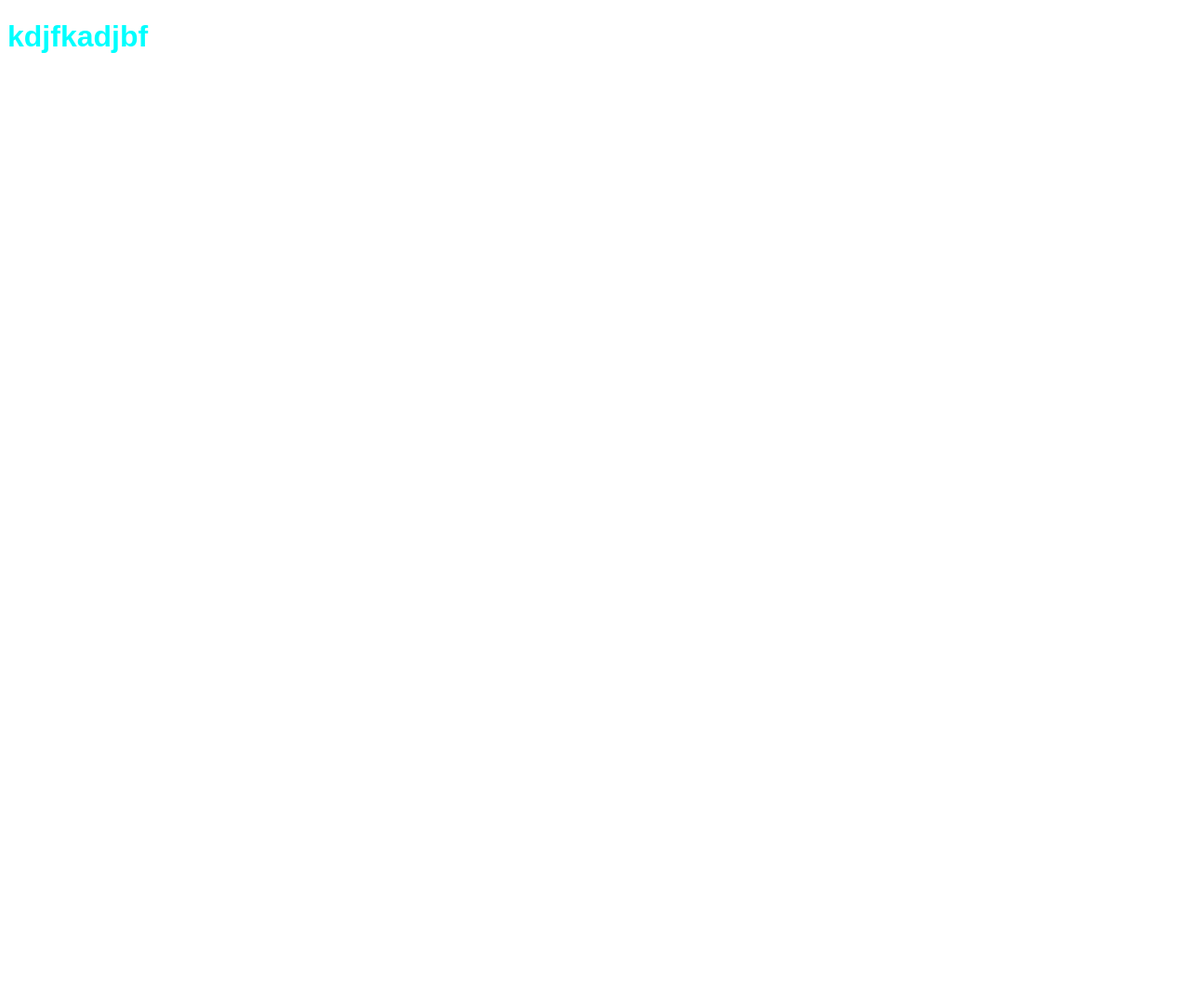
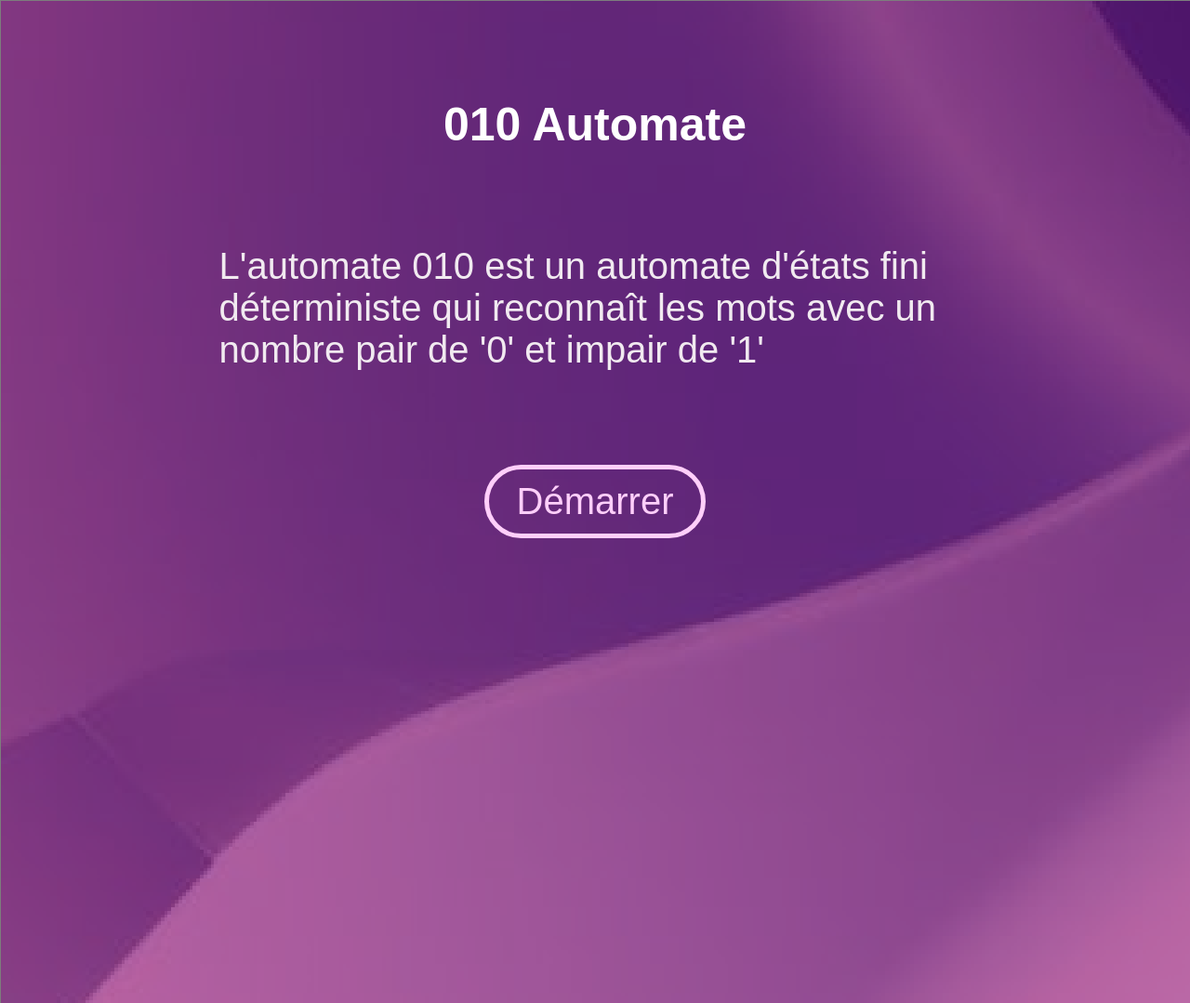
Before and after one commit to AmiraBelkis/Automate-010, a plain HTML site: page index.html in a window 1280 px wide. Shown: the top 1079 px of the page at 93% size. Before the commit the page ends 800 px from the top, so only its background shows below. Drawn offline with Linux system fonts and the light colour scheme.

Commit message:
1st pages main elements

```diff
--- a/Style.css
+++ b/Style.css
@@ -11,10 +11,49 @@
 }
 
 body {
-    background: var(--violet-ryb) url("./bg.png") fixed cover;
+    background: url('./bg.png') fixed;
+    height: 150vh;
     font-family: Arial, Helvetica, sans-serif;
 }
 
+.container {
+    width: 80%;
+    margin: auto;
+    padding: 5% 0;
+    display: flex;
+    flex-direction: column;
+    justify-items: center;
+    align-items: center;
+}
+
 h1 {
-    color: aqua;
+    color: var(--white);
+    font-weight: bold;
+    font-size: 50px;
+    margin-bottom: 0;
 }
+
+h6 {
+    color: var(--light-grey);
+    font-size: 40px;
+    font-weight: 400;
+    margin: 10%;
+}
+
+.startBtn {
+    color: var(--pink-lace);
+    font-size: 40px;
+    text-align: center;
+    background: transparent;
+    padding: 12px 30px;
+    border-radius: 50px;
+    border: 5px var(--pink-lace) solid;
+}
+
+.startBtn:hover {
+    cursor: pointer;
+}
+
+.startBtn:active {
+    background: rgba(255, 207, 250, 0.255);
+}
--- a/index.html
+++ b/index.html
@@ -10,7 +10,11 @@
 </head>
 
 <body>
-    <h1>kdjfkadjbf</h1>
+    <div class="container">
+        <h1>010 Automate</h1>
+        <h6>L'automate 010 est un automate d'états fini déterministe qui reconnaît les mots avec un nombre pair de '0' et impair de '1'</h6>
+        <button class="startBtn">Démarrer</button>
+    </div>
     <script src="./script.js"></script>
 </body>
 
```
